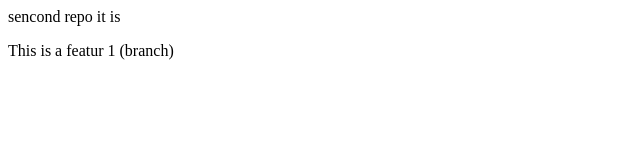
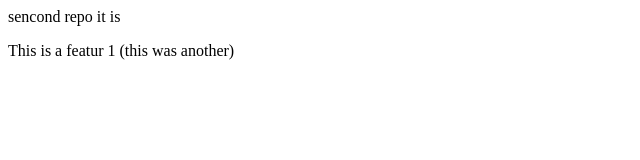
Before and after one commit to Kusal-repo/secondone, a plain HTML site: page index.html in a window 1280 px wide. Shown: the full height of the page, 0-640 px from the left. Drawn offline with Linux system fonts and the light colour scheme.

Commit message:
changed inside the files .

```diff
--- a/index.html
+++ b/index.html
@@ -1,2 +1,2 @@
 <p>sencond repo it is</p>
-<p>This is a featur 1 (branch)</p>
+<p>This is a featur 1 (this was another)</p>
```
